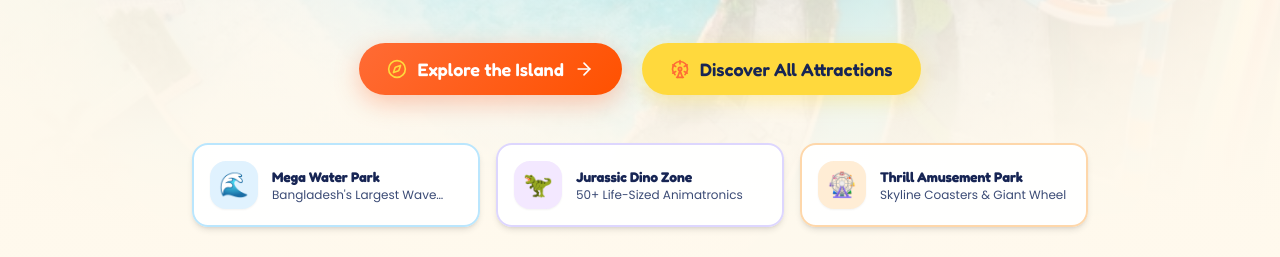
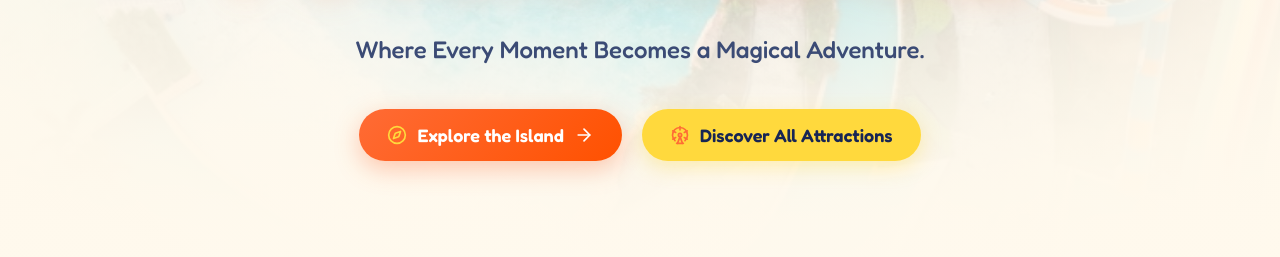
Before and after one commit to mahin1710/Amusement-Park-Web, a Next.js app in the folder frontend/: page / in a window 1280 px wide. Shown: the part 459-716 px from the top of the page. Built offline with nearby package versions, Linux system fonts and the light colour scheme; no server answers.

Commit message:
﻿Remove 3 realm cards from homepage hero for a cleaner first viewport

```diff
--- a/frontend/src/components/home/HeroSection.tsx
+++ b/frontend/src/components/home/HeroSection.tsx
@@ -239,7 +239,7 @@ export function HeroSection() {
         </p>
 
         {/* Primary Interactive CTAs */}
-        <div className="flex flex-wrap items-center justify-center gap-4 sm:gap-5 mb-10 sm:mb-12">
+        <div className="flex flex-wrap items-center justify-center gap-4 sm:gap-5">
           <a
             href="#virtual-journey"
             className="btn-park-primary text-base sm:text-lg px-8 py-3.5 sm:py-4 shadow-xl flex items-center gap-3 hover:scale-105 transition-transform"
@@ -257,60 +257,6 @@ export function HeroSection() {
             <span>{isBangla ? "সকল আকর্ষণ ও রাইডস" : "Discover All Attractions"}</span>
           </Link>
         </div>
-
-        {/* 3 Real Kingdom Highlights (Playful Rounded Cards) */}
-        <div className="grid grid-cols-1 sm:grid-cols-3 gap-3.5 sm:gap-4 w-full max-w-4xl">
-          <Link
-            href="/water-park"
-            className="p-4 rounded-2xl bg-white/95 border-2 border-[#BAE6FD] shadow-md flex items-center gap-3.5 text-left group hover:scale-103 hover:border-[#38BDF8] transition-all cursor-pointer"
-          >
-            <div className="w-12 h-12 rounded-2xl bg-[#E0F2FE] text-[#0284C7] flex items-center justify-center text-2xl shrink-0 group-hover:rotate-6 transition-transform shadow-xs">
-              🌊
-            </div>
-            <div>
-              <h4 className="text-sm font-heading font-bold text-[#172554] group-hover:text-[#0284C7] transition-colors">
-                {isBangla ? "মেগা ওয়াটার পার্ক" : "Mega Water Park"}
-              </h4>
-              <p className="text-xs text-[#3B4B75] line-clamp-1">
-                {isBangla ? "দেশের সর্ববৃহৎ ওয়েভ পুল" : "Bangladesh's Largest Wave Pool"}
-              </p>
-            </div>
-          </Link>
-
-          <Link
-            href="/dino-zone"
-            className="p-4 rounded-2xl bg-white/95 border-2 border-[#DDD6FE] shadow-md flex items-center gap-3.5 text-left group hover:scale-103 hover:border-[#8B5CF6] transition-all cursor-pointer"
-          >
-            <div className="w-12 h-12 rounded-2xl bg-[#F3E8FF] text-[#7C3AED] flex items-center justify-center text-2xl shrink-0 group-hover:rotate-6 transition-transform shadow-xs">
-              🦖
-            </div>
-            <div>
-              <h4 className="text-sm font-heading font-bold text-[#172554] group-hover:text-[#7C3AED] transition-colors">
-                {isBangla ? "জুরাসিক ডাইনো জোন" : "Jurassic Dino Zone"}
-              </h4>
-              <p className="text-xs text-[#3B4B75] line-clamp-1">
-                {isBangla ? "৫০+ গর্জনরত রোবোটিক ডাইনোসর" : "50+ Life-Sized Animatronics"}
-              </p>
-            </div>
-          </Link>
-
-          <Link
-            href="/amusement-park"
-            className="p-4 rounded-2xl bg-white/95 border-2 border-[#FED7AA] shadow-md flex items-center gap-3.5 text-left group hover:scale-103 hover:border-[#FF6B35] transition-all cursor-pointer"
-          >
-            <div className="w-12 h-12 rounded-2xl bg-[#FFEDD5] text-[#C2410C] flex items-center justify-center text-2xl shrink-0 group-hover:rotate-6 transition-transform shadow-xs">
-              🎡
-            </div>
-            <div>
-              <h4 className="text-sm font-heading font-bold text-[#172554] group-hover:text-[#FF6B35] transition-colors">
-                {isBangla ? "অ্যামিউজমেন্ট পার্ক" : "Thrill Amusement Park"}
-              </h4>
-              <p className="text-xs text-[#3B4B75] line-clamp-1">
-                {isBangla ? "মেগা কোস্টার ও স্কাই হুইল" : "Skyline Coasters & Giant Wheel"}
-              </p>
-            </div>
-          </Link>
-        </div>
       </div>
 
       {/* Bottom Subtle Spacer */}
```
Also changed, not shown: frontend/src/app/template.tsx (line endings or trailing spaces), 1 other file (tests, documents, lock files or other folders).
